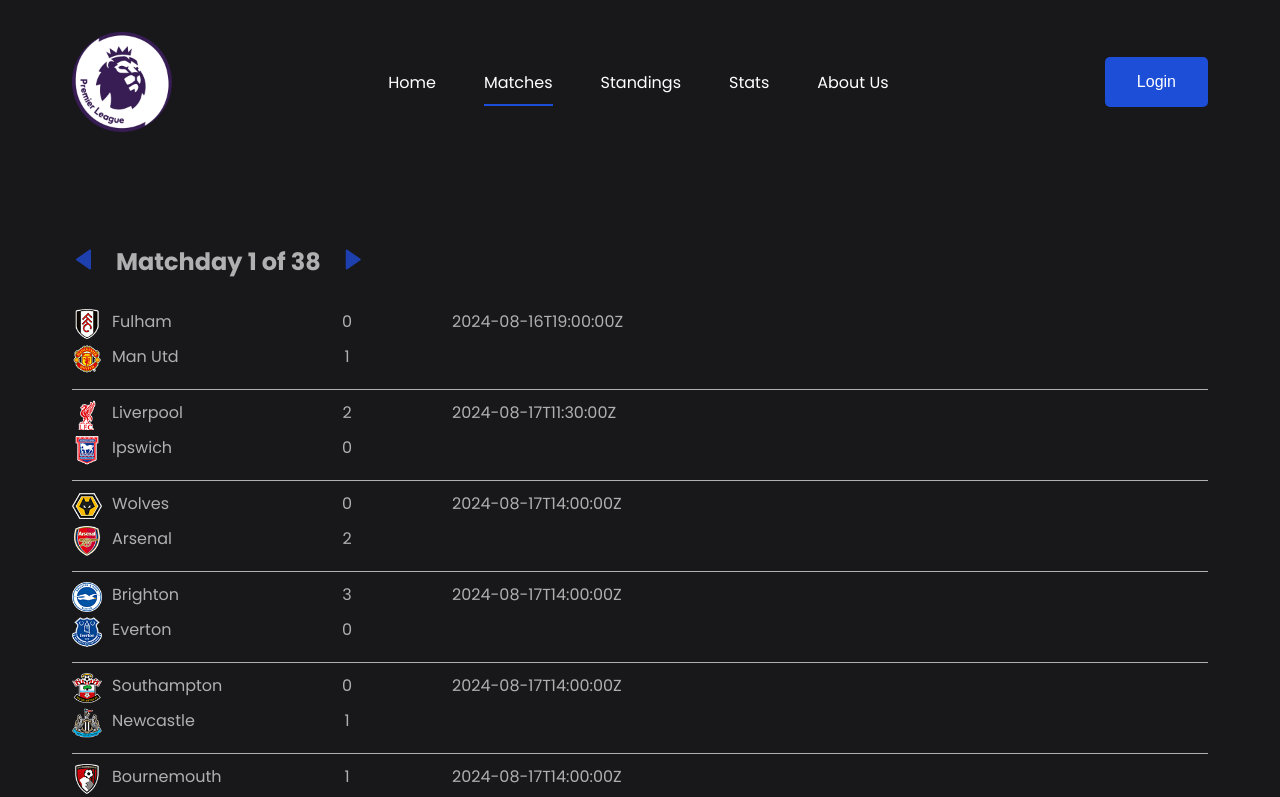
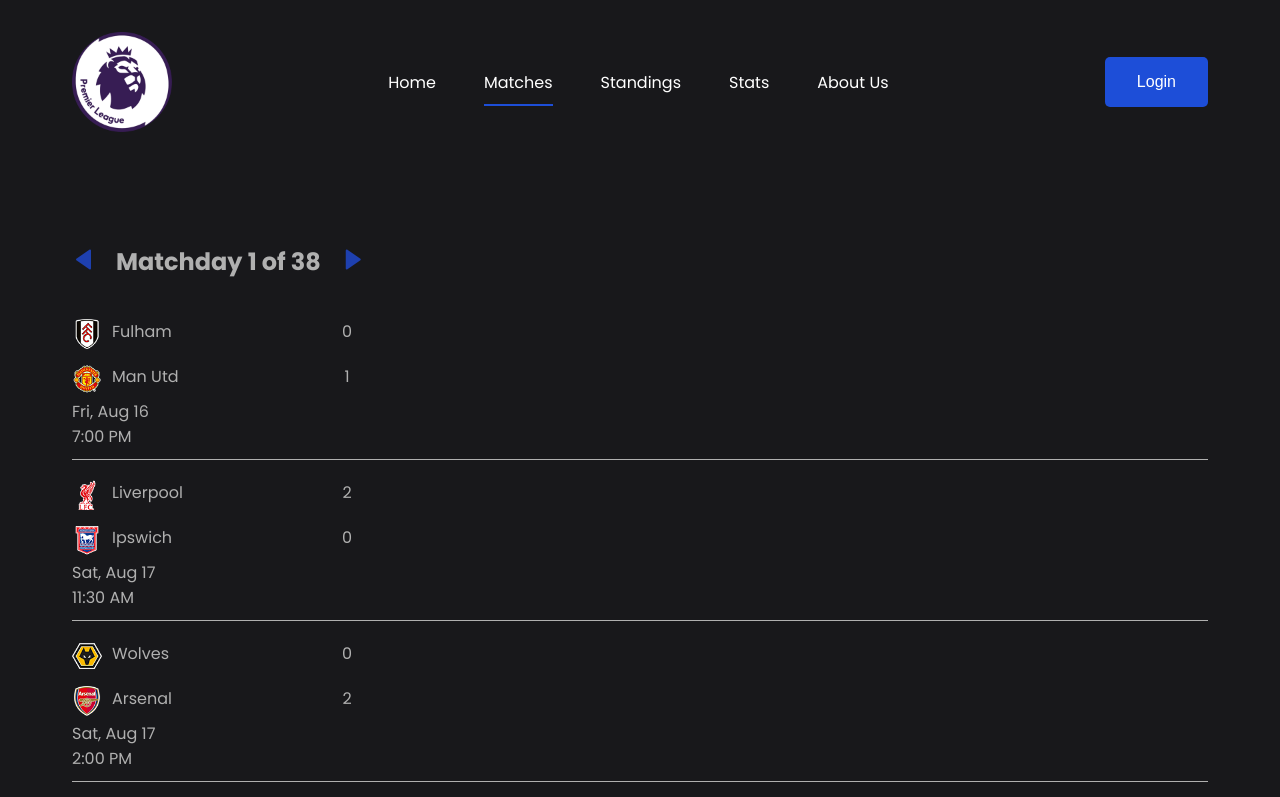
Before and after one commit to Hyung-seop1/Epl-project, a React (Vite) app in the folder EPL-Project/: page /matches in a window 1280 px wide. Shown: the top 797 px of the page. Built offline with nearby package versions, Linux system fonts and the light colour scheme.

Commit message:
installing date-fns library

```diff
--- a/EPL-Project/package.json
+++ b/EPL-Project/package.json
@@ -10,6 +10,7 @@
     "preview": "vite preview"
   },
   "dependencies": {
+    "date-fns": "^4.1.0",
     "react": "^18.3.1",
     "react-dom": "^18.3.1",
     "react-router-dom": "^7.0.2"
--- a/EPL-Project/pages/Matches.jsx
+++ b/EPL-Project/pages/Matches.jsx
@@ -1,6 +1,7 @@
 import { useEffect, useState } from "react";
 import fixtureData from "../data/fixture.json";
 import informationData from "../data/information.json";
+import format from "date-fns/format";
 
 export default function Matches() {
     // Set as default "1" for match day
@@ -97,8 +98,20 @@
                                     {match.team_h_score}
                                 </div>
                             </div>
+                            <div className="matchTime">
+                                {format(
+                                    new Date(match.kickoff_time),
+                                    "EEE, MMM d"
+                                )}
+
+                                <div>
+                                    {format(
+                                        new Date(match.kickoff_time),
+                                        "h:mm a"
+                                    )}
+                                </div>
+                            </div>
                         </div>
-                        <div className="matchTime">{match.kickoff_time}</div>
                     </div>
                 ))}
             </div>
--- a/EPL-Project/src/App.css
+++ b/EPL-Project/src/App.css
@@ -436,6 +436,11 @@
     margin-bottom: 5px;
 }
 
+.eachEvent .teamInfo .teamA {
+    margin-bottom: 10px;
+    margin-top: 10px;
+}
+
 .eachEvent .teamInfo .teamA,
 .eachEvent .teamInfo .teamH {
     display: flex;
@@ -451,7 +456,3 @@
     width: 150px;
     text-align: center;
 }
-
-.eachEvent .matchTime {
-    margin-left: 30px;
-}
```
Also changed, not shown: 1 other file (tests, documents, lock files or other folders).
